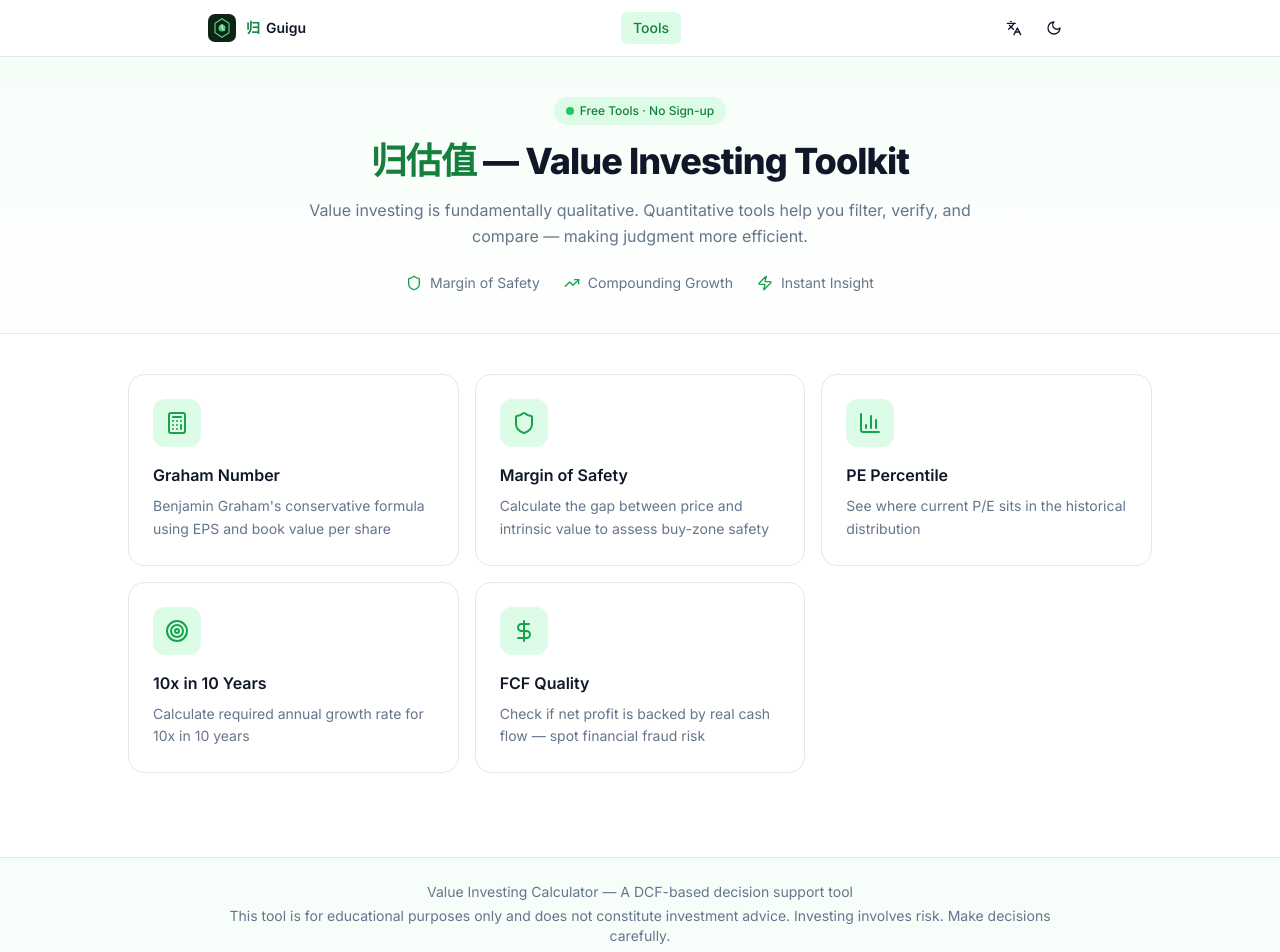
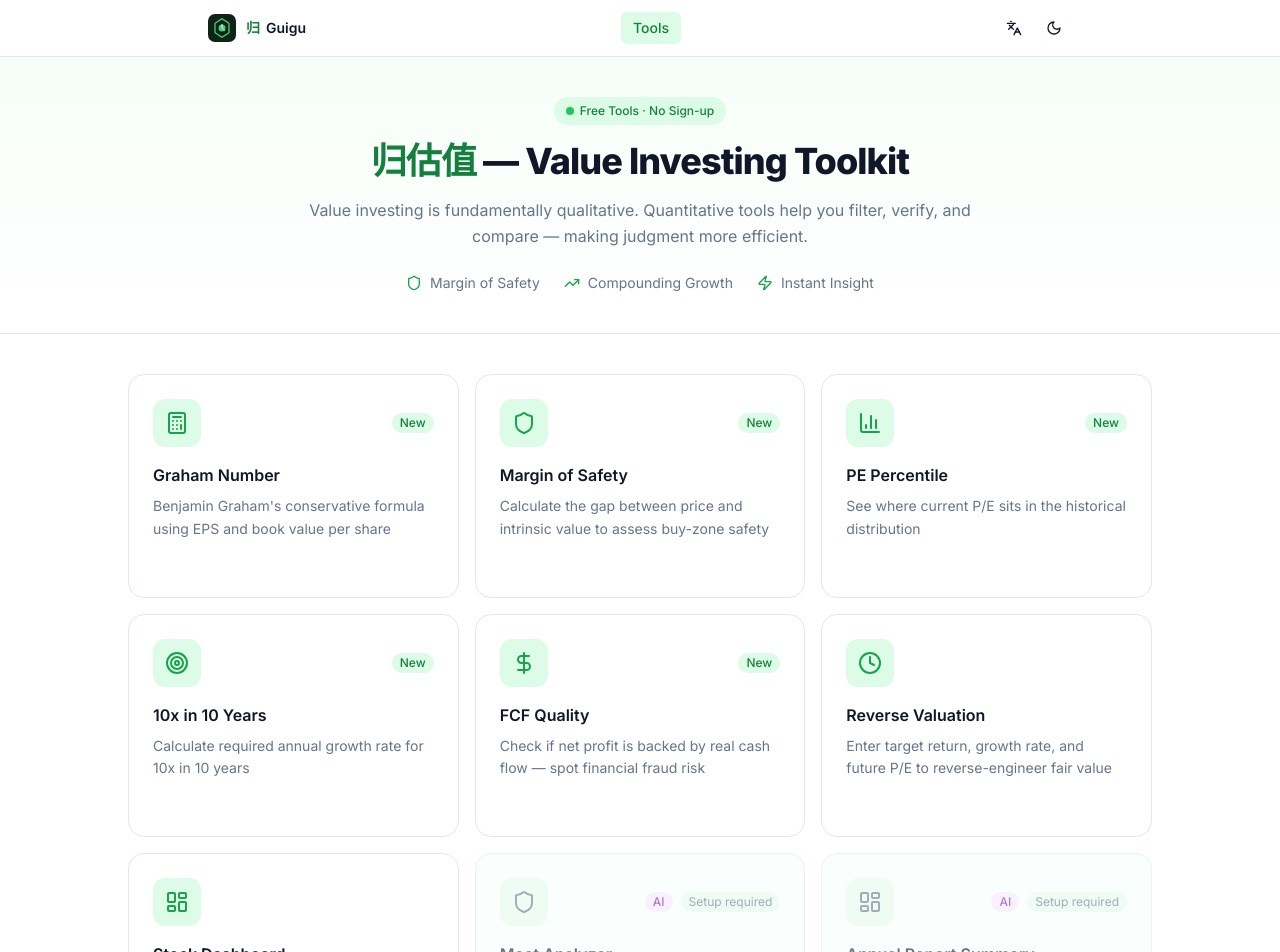
Before and after one commit to jiangxiaolei/value-investing-calculator, a Next.js app: page / in a window 1280 px wide. Shown: the top 952 px of the page. Built offline with nearby package versions, Linux system fonts and the light colour scheme.

Commit message:
restore: full tool directory with all tools, link-based navigation

```diff
--- /dev/null
+++ b/app/tools/reverse-calculator/page.tsx
@@ -0,0 +1,17 @@
+import { Header } from "@/components/layout/header"
+import { Footer } from "@/components/layout/footer"
+import ValueInvestingCalculator from "@/value-investing-calculator"
+
+export default function ReverseCalculatorPage() {
+  return (
+    <div className="min-h-screen flex flex-col">
+      <Header />
+      <main className="flex-1">
+        <div className="max-w-4xl mx-auto px-4 py-8">
+          <ValueInvestingCalculator />
+        </div>
+      </main>
+      <Footer />
+    </div>
+  )
+}
--- a/components/landing/landing-page.tsx
+++ b/components/landing/landing-page.tsx
@@ -1,34 +1,33 @@
 "use client"
 
-import { useState } from "react"
 import { useLocale } from "@/lib/i18n/i18n-context"
-import { ArrowLeft, Shield, Calculator, BarChart3, Target, DollarSign, TrendingUp, Zap } from "lucide-react"
-import { Button } from "@/components/ui/button"
-import { GrahamNumberCalculator } from "@/components/calculator/graham-number"
-import { MarginOfSafetyCalculator } from "@/components/calculator/margin-of-safety"
-import { PEPortfolioCalculator } from "@/components/calculator/pe-percentile"
-import { TenXTenYearsCalculator } from "@/components/calculator/tenx-ten-years"
-import { FCFQCalculator } from "@/components/calculator/fcf-quality"
+import { ArrowRight, Shield, Calculator, BarChart3, Target, DollarSign, TrendingUp, Zap, LayoutDashboard, Clock, AlertTriangle } from "lucide-react"
+import Link from "next/link"
 
-type ToolId = "graham-number" | "margin-of-safety" | "pe-percentile" | "tenx-ten-years" | "fcf-quality" | null
-
-type ToolMeta = {
-  id: ToolId
+type Tool = {
+  id: string
   zh: string
   en: string
   descZh: string
   descEn: string
+  href: string
   icon: React.ElementType
+  ready: boolean
+  new?: boolean
+  badge?: string
 }
 
-const tools: ToolMeta[] = [
+const tools: Tool[] = [
   {
     id: "graham-number",
     zh: "格雷厄姆数",
     en: "Graham Number",
     descZh: "本杰明·格雷厄姆的保守估值公式，通过每股收益和每股净资产计算内在价值上限",
     descEn: "Benjamin Graham's conservative formula using EPS and book value per share",
+    href: "/tools/graham-number",
     icon: Calculator,
+    ready: true,
+    new: true,
   },
   {
     id: "margin-of-safety",
@@ -36,7 +35,10 @@ const tools: ToolMeta[] = [
     en: "Margin of Safety",
     descZh: "计算当前价格与内在价值的差距，判断当前价格是否具备安全边际",
     descEn: "Calculate the gap between price and intrinsic value to assess buy-zone safety",
+    href: "/tools/margin-of-safety",
     icon: Shield,
+    ready: true,
+    new: true,
   },
   {
     id: "pe-percentile",
@@ -44,7 +46,10 @@ const tools: ToolMeta[] = [
     en: "PE Percentile",
     descZh: "对比当前市盈率在历史估值中的分位位置，判断估值高低",
     descEn: "See where current P/E sits in the historical distribution",
+    href: "/tools/pe-percentile",
     icon: BarChart3,
+    ready: true,
+    new: true,
   },
   {
     id: "tenx-ten-years",
@@ -52,7 +57,10 @@ const tools: ToolMeta[] = [
     en: "10x in 10 Years",
     descZh: "计算十年十倍需要的年化增速，评估个股增长预期是否匹配",
     descEn: "Calculate required annual growth rate for 10x in 10 years",
+    href: "/tools/tenx-ten-years",
     icon: Target,
+    ready: true,
+    new: true,
   },
   {
     id: "fcf-quality",
@@ -60,37 +68,107 @@ const tools: ToolMeta[] = [
     en: "FCF Quality",
     descZh: "检验净利润是否由真实现金流支撑，识别「纸面富贵」风险",
     descEn: "Check if net profit is backed by real cash flow — spot financial fraud risk",
+    href: "/tools/fcf-quality",
     icon: DollarSign,
+    ready: true,
+    new: true,
+  },
+  {
+    id: "reverse-calculator",
+    zh: "倒推估值",
+    en: "Reverse Valuation",
+    descZh: "输入目标回报、利润增速和未来市盈率，倒推合理估值与买入价格区间",
+    descEn: "Enter target return, growth rate, and future P/E to reverse-engineer fair value",
+    href: "/tools/reverse-calculator",
+    icon: Clock,
+    ready: true,
+  },
+  {
+    id: "dashboard",
+    zh: "个股仪表盘",
+    en: "Stock Dashboard",
+    descZh: "输入股票代码，一览关键指标与历史走势",
+    descEn: "Enter stock code to view key metrics and historical trends",
+    href: "/dashboard",
+    icon: LayoutDashboard,
+    ready: true,
+  },
+  {
+    id: "moat-analyzer",
+    zh: "护城河分析",
+    en: "Moat Analyzer",
+    descZh: "基于年报文本，AI 分析企业护城河来源与可持续性",
+    descEn: "AI analyzes moat sources and sustainability from annual report text",
+    href: "/tools/moat-analyzer",
+    icon: Shield,
+    ready: false,
+    badge: "AI",
+  },
+  {
+    id: "annual-report",
+    zh: "年报摘要",
+    en: "Annual Report Summary",
+    descZh: "输入年报文本，AI 提取关键业务数据与战略要点",
+    descEn: "AI extracts key business data and strategic highlights from annual report",
+    href: "/tools/annual-report",
+    icon: LayoutDashboard,
+    ready: false,
+    badge: "AI",
+  },
+  {
+    id: "risk-factors",
+    zh: "风险因素清单",
+    en: "Risk Factors",
+    descZh: "从年报或公告中提取风险因素，按重要性排序",
+    descEn: "Extract and rank risk factors from annual reports or disclosures",
+    href: "/tools/risk-factors",
+    icon: AlertTriangle,
+    ready: false,
+    badge: "AI",
   },
 ]
 
-function ToolCard({ tool, isZh, onSelect }: { tool: ToolMeta; isZh: boolean; onSelect: () => void }) {
+function ToolCard({ tool, isZh }: { tool: Tool; isZh: boolean }) {
   const Icon = tool.icon
   return (
-    <button
-      onClick={onSelect}
-      className="
-        group relative flex flex-col gap-4 rounded-2xl border p-6 text-left w-full
-        bg-background hover:border-green-300 hover:shadow-lg hover:shadow-green-100/50
-        dark:hover:shadow-green-950/30 dark:hover:border-green-700
-        transition-all duration-200 cursor-pointer
-        focus:outline-none focus:ring-2 focus:ring-green-500/30
-      "
+    <Link
+      href={tool.href}
+      className={`
+        group relative flex flex-col gap-4 rounded-2xl border p-6 text-left
+        transition-all duration-200
+        ${tool.ready
+          ? "bg-background hover:border-green-300 hover:shadow-lg hover:shadow-green-100/50 dark:hover:shadow-green-950/30 dark:hover:border-green-700"
+          : "bg-muted/30 opacity-60 cursor-not-allowed"
+        }
+      `}
+      {...(tool.ready ? {} : { "aria-disabled": true })}
     >
-      {/* Icon */}
+      {/* Icon + badges */}
       <div className="flex items-center justify-between">
-        <div className="flex items-center justify-center w-12 h-12 rounded-xl bg-green-100 dark:bg-green-900/50 text-green-600 dark:text-green-400 group-hover:scale-110 transition-transform">
+        <div className={`flex items-center justify-center w-12 h-12 rounded-xl ${tool.ready ? "bg-green-100 dark:bg-green-900/50 text-green-600 dark:text-green-400 group-hover:scale-110 transition-transform" : "bg-muted text-muted-foreground"}`}>
           <Icon className="h-6 w-6" />
         </div>
-        <div className="opacity-0 group-hover:opacity-100 transition-opacity">
-          <span className="text-xs text-green-600 dark:text-green-400 font-medium">
-            {isZh ? "立即使用 →" : "Use →"}
-          </span>
+        <div className="flex items-center gap-2">
+          {tool.new && (
+            <span className="text-xs bg-green-100 dark:bg-green-900/40 text-green-700 dark:text-green-300 font-medium px-2 py-0.5 rounded-full">
+              {isZh ? "新" : "New"}
+            </span>
+          )}
+          {tool.badge && (
+            <span className="text-xs bg-purple-100 dark:bg-purple-900/40 text-purple-700 dark:text-purple-300 font-medium px-2 py-0.5 rounded-full">
+              {tool.badge}
+            </span>
+          )}
+          {!tool.ready && (
+            <span className="text-xs bg-muted text-muted-foreground px-2 py-0.5 rounded-full">
+              {isZh ? "待配置" : "Setup required"}
+            </span>
+          )}
         </div>
       </div>
 
       {/* Content */}
-      <div className="space-y-2">
+      <div className="space-y-2 flex-1">
         <h3 className="font-semibold text-base text-foreground">
           {isZh ? tool.zh : tool.en}
         </h3>
@@ -98,38 +176,25 @@ function ToolCard({ tool, isZh, onSelect }: { tool: ToolMeta; isZh: boolean; onS
           {isZh ? tool.descZh : tool.descEn}
         </p>
       </div>
-    </button>
+
+      {/* Footer arrow */}
+      {tool.ready && (
+        <div className="flex items-center gap-1 text-xs text-green-600 dark:text-green-400 font-medium opacity-0 group-hover:opacity-100 transition-opacity">
+          <span>{isZh ? "立即使用" : "Use now"}</span>
+          <ArrowRight className="h-3 w-3" />
+        </div>
+      )}
+    </Link>
   )
 }
 
 export function LandingPage() {
   const { locale } = useLocale()
   const isZh = locale === "zh-CN"
-  const [selectedTool, setSelectedTool] = useState<ToolId>(null)
-
-  // Tool renderer
-  const renderTool = () => {
-    switch (selectedTool) {
-      case "graham-number":
-        return <GrahamNumberCalculator />
-      case "margin-of-safety":
-        return <MarginOfSafetyCalculator />
-      case "pe-percentile":
-        return <PEPortfolioCalculator />
-      case "tenx-ten-years":
-        return <TenXTenYearsCalculator />
-      case "fcf-quality":
-        return <FCFQCalculator />
-      default:
-        return null
-    }
-  }
-
-  const selectedMeta = tools.find((t) => t.id === selectedTool)
 
   return (
     <div className="flex flex-col min-h-screen">
-      {/* Hero — always visible when no tool selected */}
+      {/* Hero */}
       <section className="bg-gradient-to-b from-green-50/60 to-background dark:from-green-950/20 py-10 px-4 border-b">
         <div className="max-w-5xl mx-auto text-center space-y-4">
           <div className="inline-flex items-center gap-1.5 bg-green-100 dark:bg-green-900/40 text-green-700 dark:text-green-300 text-xs font-medium px-3 py-1.5 rounded-full">
@@ -169,57 +234,14 @@ export function LandingPage() {
         </div>
       </section>
 
-      {/* Main content */}
+      {/* Tool grid */}
       <section className="flex-1 py-10 px-4">
         <div className="max-w-5xl mx-auto">
-          {/* Tool view — shown when a tool is selected */}
-          {selectedTool && selectedMeta ? (
-            <div className="space-y-6 animate-in fade-in slide-in-from-bottom-4 duration-300">
-              {/* Back button + tool title */}
-              <div className="flex items-center gap-4">
-                <Button
-                  variant="ghost"
-                  size="sm"
-                  onClick={() => setSelectedTool(null)}
-                  className="gap-2 text-muted-foreground hover:text-foreground"
-                >
-                  <ArrowLeft className="h-4 w-4" />
-                  {isZh ? "返回工具箱" : "Back to Tools"}
-                </Button>
-                <div className="flex-1 h-px bg-border" />
-              </div>
-
-              <div className="flex items-center gap-3">
-                <div className="flex items-center justify-center w-10 h-10 rounded-xl bg-green-100 dark:bg-green-900/50 text-green-600 dark:text-green-400">
-                  {(() => {
-                    const Icon = selectedMeta.icon
-                    return <Icon className="h-5 w-5" />
-                  })()}
-                </div>
-                <div>
-                  <h2 className="text-xl font-bold">{isZh ? selectedMeta.zh : selectedMeta.en}</h2>
-                  <p className="text-sm text-muted-foreground">{isZh ? selectedMeta.descZh : selectedMeta.descEn}</p>
-                </div>
-              </div>
-
-              {/* Tool component */}
-              <div className="pt-2">
-                {renderTool()}
-              </div>
-            </div>
-          ) : (
-            /* Tool grid — shown when no tool selected */
-            <div className="grid grid-cols-1 sm:grid-cols-2 lg:grid-cols-3 gap-4">
-              {tools.map((tool) => (
-                <ToolCard
-                  key={tool.id}
-                  tool={tool}
-                  isZh={isZh}
-                  onSelect={() => setSelectedTool(tool.id)}
-                />
-              ))}
-            </div>
-          )}
+          <div className="grid grid-cols-1 sm:grid-cols-2 lg:grid-cols-3 gap-4">
+            {tools.map((tool) => (
+              <ToolCard key={tool.id} tool={tool} isZh={isZh} />
+            ))}
+          </div>
         </div>
       </section>
     </div>
```
